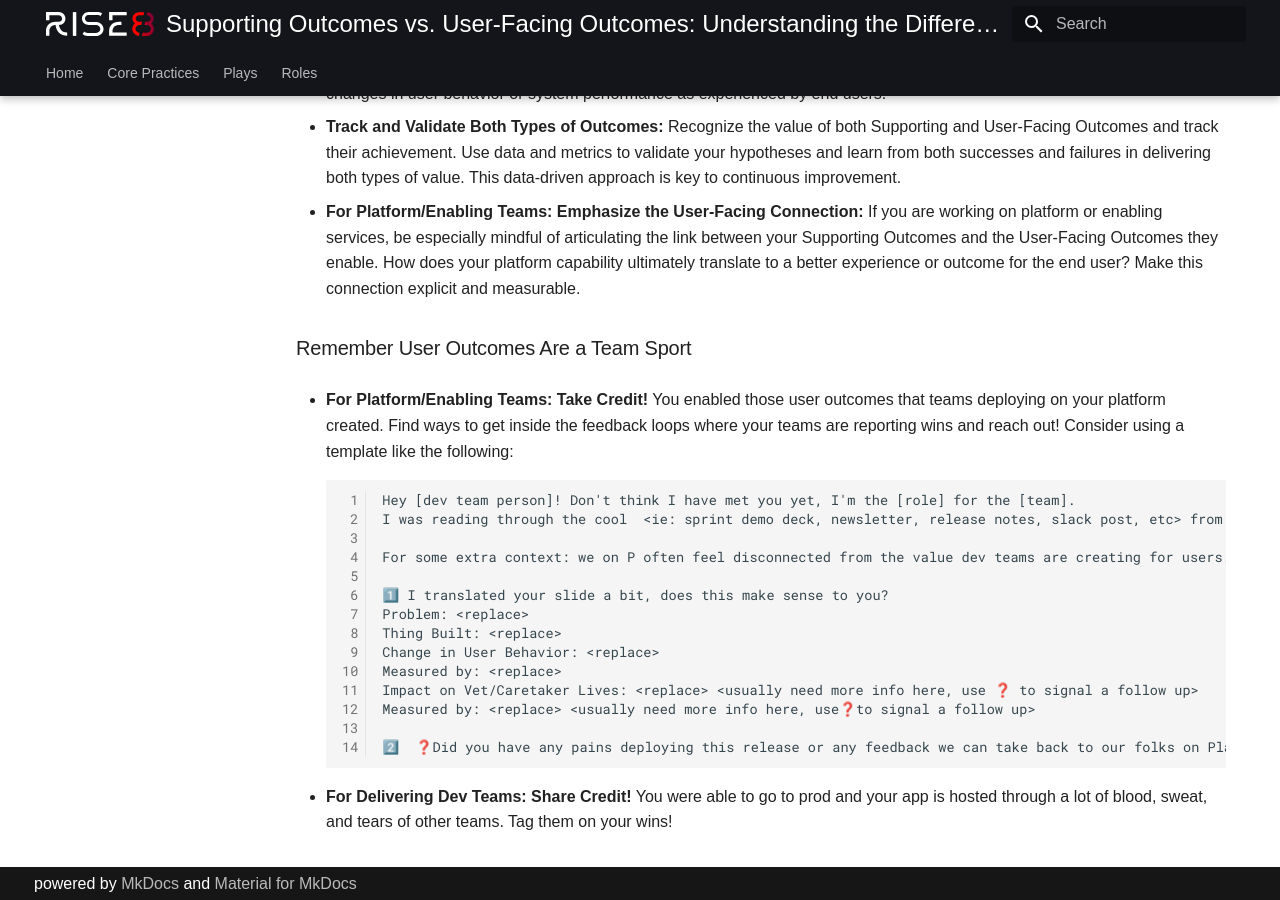
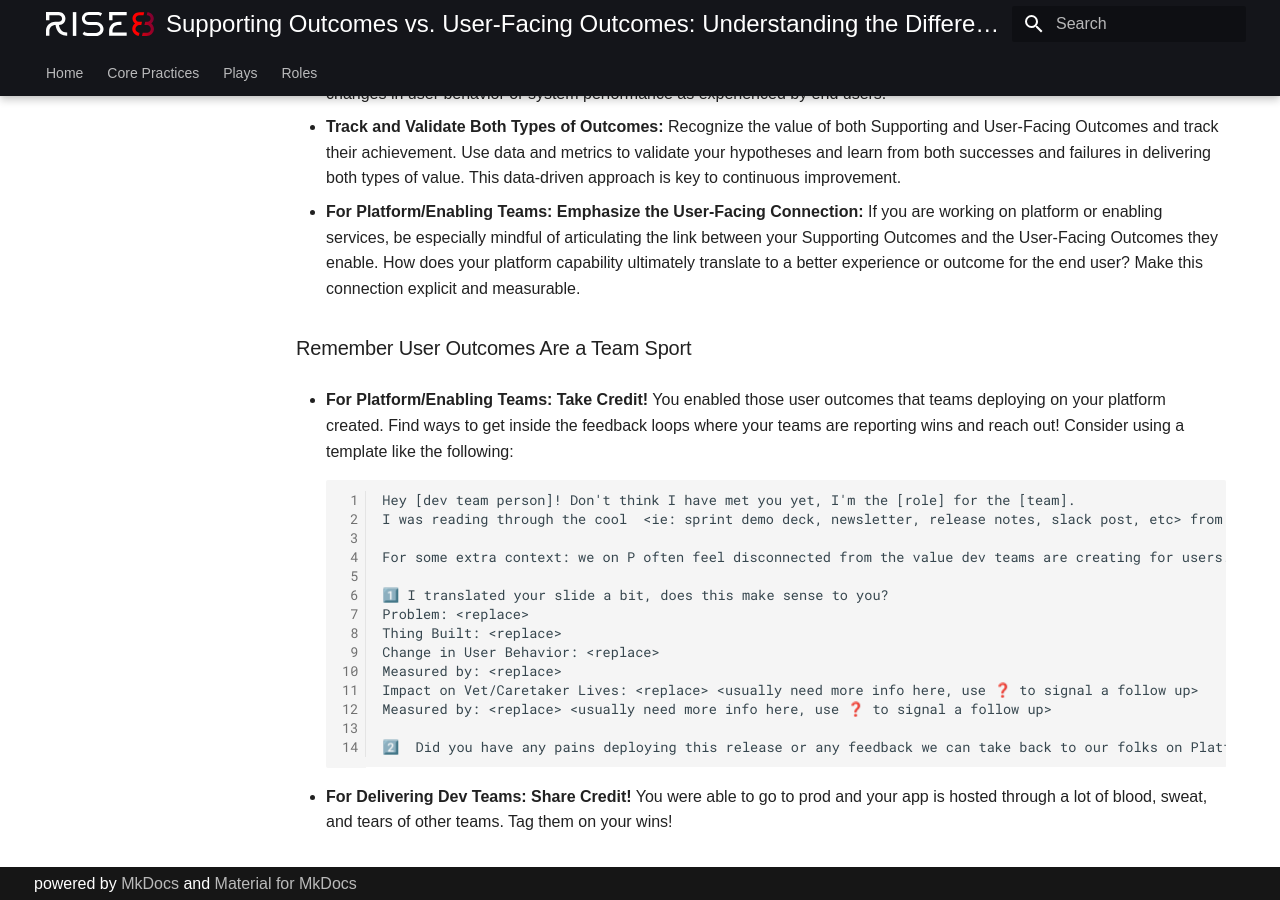
Before and after one commit to rise8-us/delivery-playbooks, an MkDocs documentation site: the page built from docs/content/plays/cross-discipline/user-vs-support-outcomes.md, in a window 1280 px wide and 900 px high, scrolled down 4162 px. Built offline with MkDocs 1.6.1 and Material for MkDocs 9.7.7, drawn with Linux system fonts in a browser that asks for light colours.

````diff
--- a/docs/content/plays/cross-discipline/user-vs-support-outcomes.md
+++ b/docs/content/plays/cross-discipline/user-vs-support-outcomes.md
@@ -68,9 +68,9 @@ Here's how all Risers can apply this understanding in their day-to-day work:
     Change in User Behavior: <replace>
     Measured by: <replace>
     Impact on Vet/Caretaker Lives: <replace> <usually need more info here, use ❓ to signal a follow up>
-    Measured by: <replace> <usually need more info here, use❓to signal a follow up>
+    Measured by: <replace> <usually need more info here, use ❓ to signal a follow up>
 
-    2️⃣  ❓Did you have any pains deploying this release or any feedback we can take back to our folks on Platform (Enablement / SecRel / Ops)  to make the next feature even easier?
+    2️⃣  Did you have any pains deploying this release or any feedback we can take back to our folks on Platform (Enablement / SecRel / Ops)  to make the next feature even easier❓
     ```
 
 *   **For Delivering Dev Teams: Share Credit!** You were able to go to prod and your app is hosted through a lot of blood, sweat, and tears of other teams. Tag them on your wins!
````
